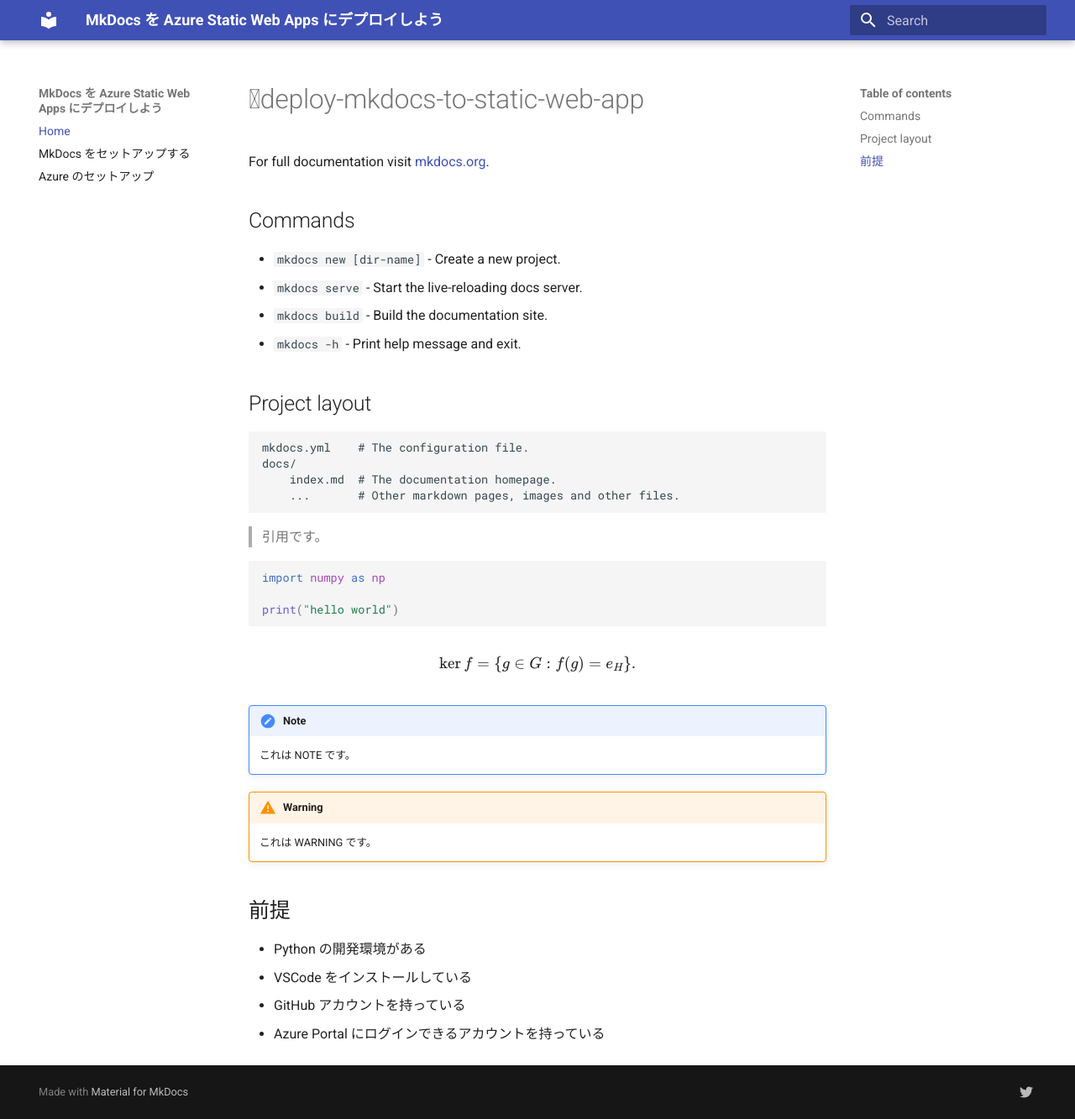
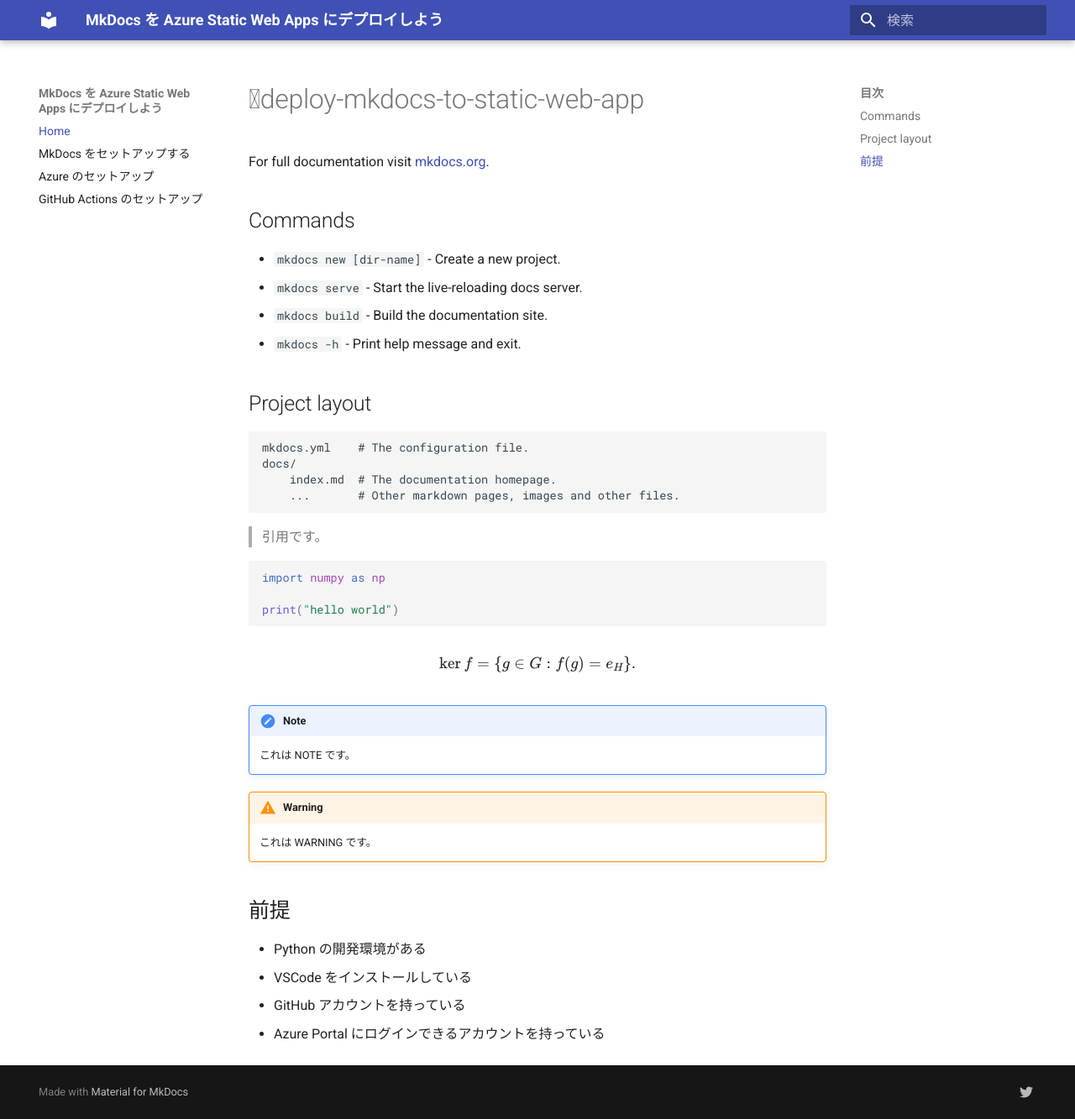
Before and after one commit to kenchon/mkdocs-on-static-web-app, an MkDocs documentation site: the page built from docs/index.md, in a window 1280 px wide and 1333 px high. Shown: the whole window at 84% size. Built offline with MkDocs 1.6.1 and Material for MkDocs 9.7.7, drawn with Linux system fonts in a browser that asks for light colours.

```diff
--- a/mkdocs.yml
+++ b/mkdocs.yml
@@ -3,7 +3,10 @@ nav:
   - Home: index.md
   - MkDocs をセットアップする: mkdocs-setup.md
   - Azure のセットアップ: azure-setup.md
-theme: material
+  - GitHub Actions のセットアップ: github-actions-setup.md
+theme:
+  name: material
+  language: ja
 markdown_extensions:
   - pymdownx.highlight
   - pymdownx.superfences
@@ -19,3 +22,5 @@ extra:
   social:
     - icon: fontawesome/brands/twitter
       link: https://twitter.com/squidfunk
+  search:
+    language: jp
```
